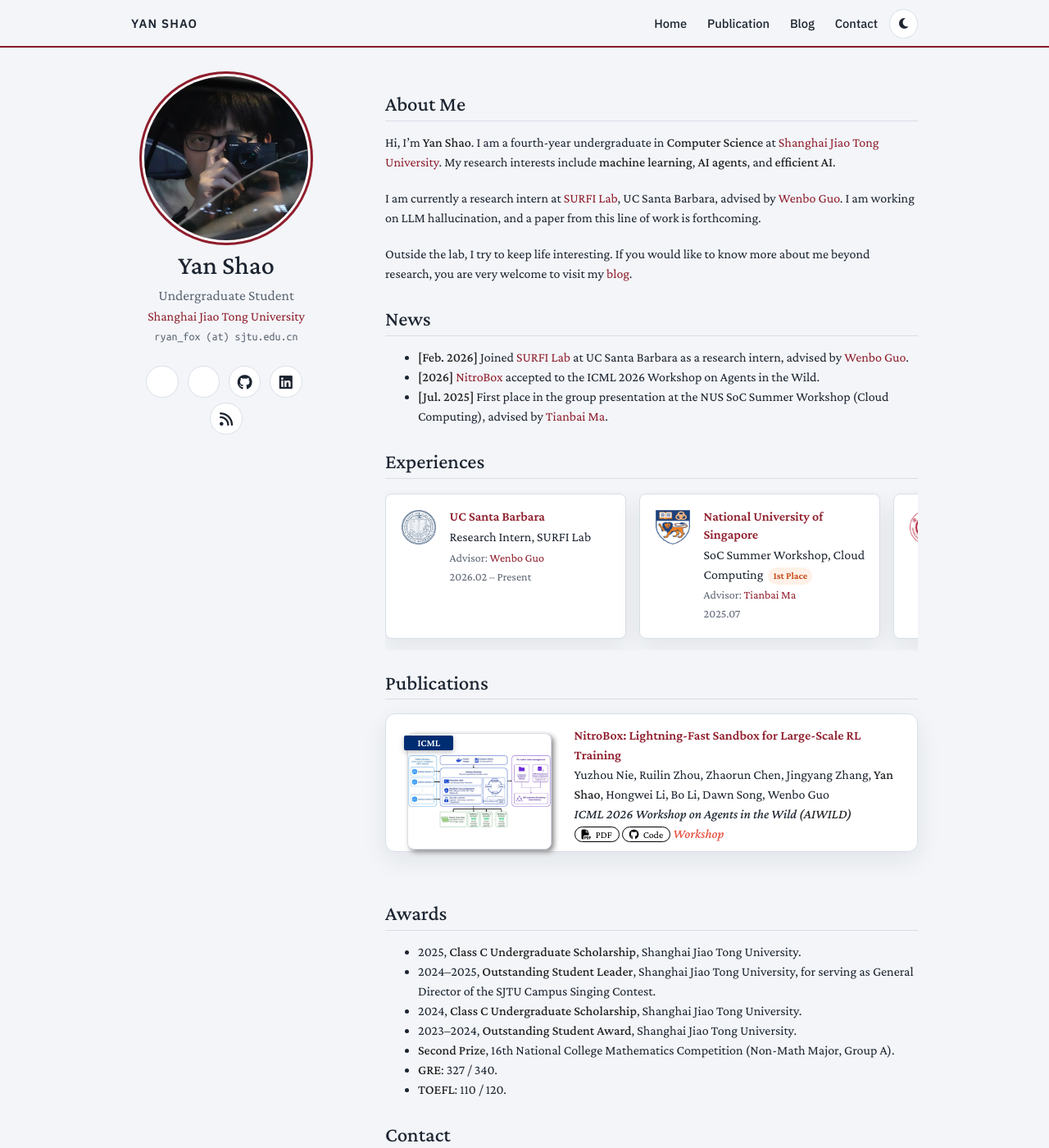
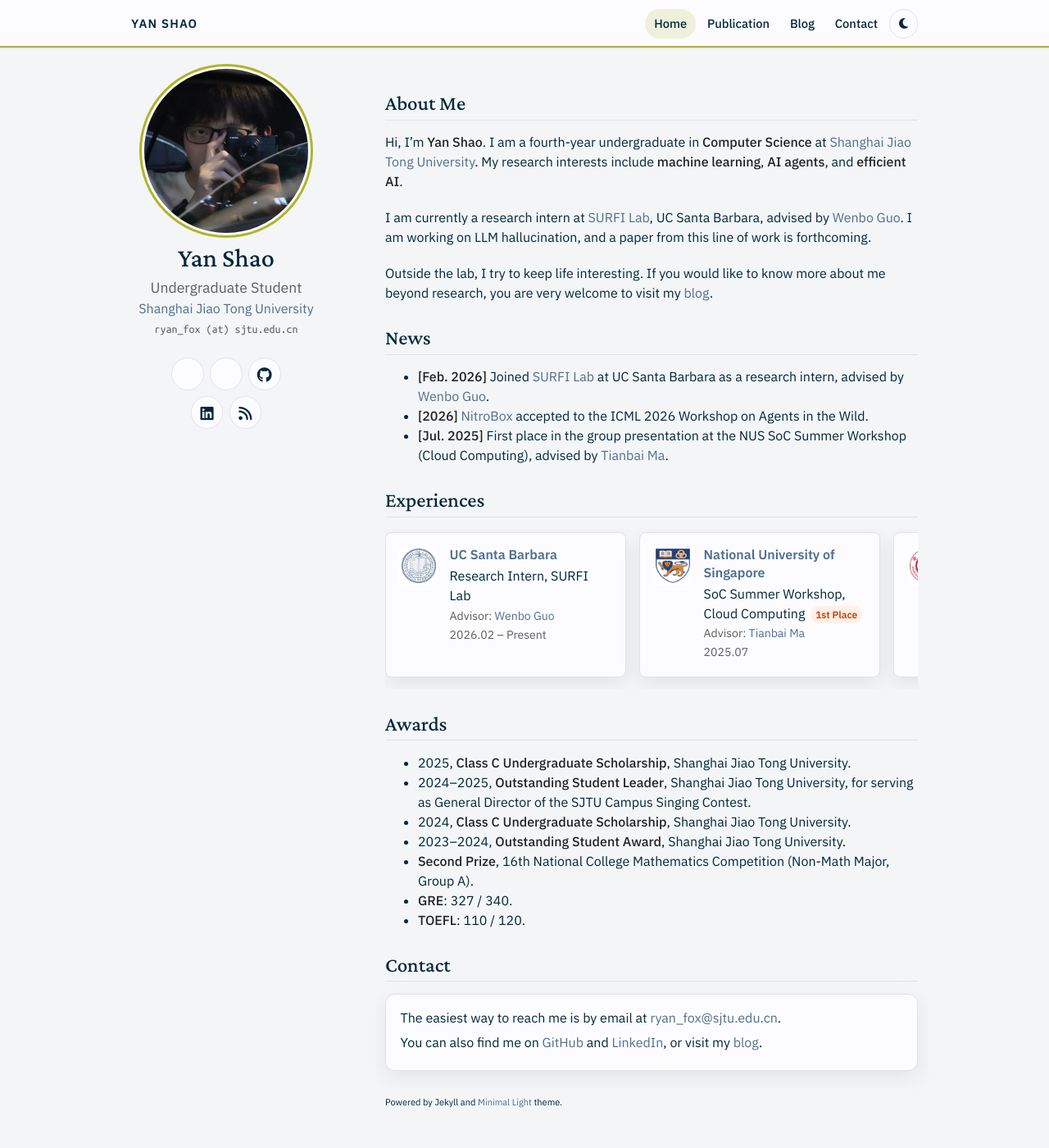
Before and after one commit to RyanStarFox/academic_page, a Jekyll site: the page built from index.md, in a window 1280 px wide and 1400 px high. Shown: the whole window at 82% size. Built offline with Jekyll 4.4.1, drawn with Linux system fonts in a browser that asks for light colours; a style sheet for code colours, icons or effects is not loaded; our own code applies the rules of GitHub Pages for plain Markdown files.

Commit message:
Match the blog palette, fix dark-mode type, and split publications into its own page.
Co-authored-by: Cursor <cursoragent@cursor.com>

```diff
--- a/_includes/publications.md
+++ b/_includes/publications.md
@@ -1,4 +1,4 @@
-<h2 id="publications" style="margin: 2px 0px -15px;">Publications</h2>
+<h2 id="publications">Publications</h2>
 
 <div class="publications">
 <ol class="bibliography">
@@ -7,15 +7,15 @@
 
 <li>
 <div class="pub-row">
-  <div class="col-sm-3 abbr" style="position: relative;padding-right: 15px;padding-left: 15px;">
+      <div class="col-sm-3 abbr" style="position: relative;">
     {% if link.image %}
-    <img src="{{ link.image }}" class="teaser img-fluid z-depth-1" style="width=100;height=40%">
+    <img src="{{ link.image }}" class="teaser img-fluid z-depth-1" alt="{{ link.title }}">
     {% if link.conference_short %}
     <abbr class="badge">{{ link.conference_short }}</abbr>
     {% endif %}
     {% endif %}
   </div>
-  <div class="col-sm-9" style="position: relative;padding-right: 15px;padding-left: 20px;">
+  <div class="col-sm-9" style="position: relative;">
       <div class="title"><a href="{{ link.pdf }}">{{ link.title }}</a></div>
       <div class="author">{{ link.authors }}</div>
       <div class="periodical"><em>{{ link.conference }}</em>
@@ -34,7 +34,7 @@
       <a href="{{ link.bibtex }}" class="btn btn-sm z-depth-0" role="button" target="_blank" style="font-size:12px;">BibTex</a>
       {% endif %}
       {% if link.notes %}
-      <strong> <i style="color:#e74d3c">{{ link.notes }}</i></strong>
+      <strong class="pub-note">{{ link.notes }}</strong>
       {% endif %}
       {% if link.others %}
       {{ link.others }}
@@ -43,7 +43,6 @@
   </div>
 </div>
 </li>
-<br>
 
 {% endfor %}
 
--- a/_layouts/homepage.html
+++ b/_layouts/homepage.html
@@ -30,7 +30,7 @@
 
     <link rel=stylesheet href=https://cdnjs.cloudflare.com/ajax/libs/academicons/1.8.6/css/academicons.min.css integrity="sha256-uFVgMKfistnJAfoCUQigIl+JfUaP47GrRKjf6CTPVmw=" crossorigin=anonymous>
     <link rel="stylesheet" href="https://cdnjs.cloudflare.com/ajax/libs/font-awesome/6.4.2/css/all.min.css" integrity="sha512-z3gLpd7yknf1YoNbCzqRKc4qyor8gaKU1qmn+CShxbuBusANI9QpRohGBreCFkKxLhei6S9CQXFEbbKuqLg0DA==" crossorigin="anonymous" referrerpolicy="no-referrer" />
-    <link rel="stylesheet" href="https://fonts.googleapis.com/css2?family=IBM+Plex+Sans:wght@400;500;600&display=swap">
+    <link rel="stylesheet" href="https://fonts.googleapis.com/css2?family=IBM+Plex+Sans:ital,wght@0,400;0,500;0,600;1,400&display=swap">
 
     {% if site.font == "Sans Serif" %}
     <link rel="stylesheet" href="./assets/css/font_sans_serif.css">
@@ -44,12 +44,12 @@
   <body id="top">
     <nav class="site-nav" aria-label="Primary">
       <div class="site-nav-inner">
-        <a class="site-nav-brand" href="#top">{{ site.title }}</a>
+        <a class="site-nav-brand" href="{{ '/' | relative_url }}">{{ site.title }}</a>
         <div class="site-nav-links">
-          <a href="#top">Home</a>
-          <a href="#publications">Publication</a>
+          <a href="{{ '/' | relative_url }}" {% if page.path == 'index.md' %}class="is-active"{% endif %}>Home</a>
+          <a href="{{ '/publications/' | relative_url }}" {% if page.path == 'publications.md' %}class="is-active"{% endif %}>Publication</a>
           <a href="{{ site.blog_link }}" target="_blank" rel="noopener">Blog</a>
-          <a href="#contact">Contact</a>
+          <a href="{{ '/' | relative_url }}#contact">Contact</a>
           <button class="theme-toggle" id="theme-toggle" type="button" aria-label="Toggle color theme">
             <i class="fas fa-moon" aria-hidden="true"></i>
             <i class="fas fa-sun" aria-hidden="true"></i>
@@ -81,35 +81,25 @@
         <br>
         <br>
         <div class="social-icons">
+          <div class="social-row">
             {% if site.google_scholar %}
-        <a style="margin: 0 5px 0 0" href="{{ site.google_scholar }}">
-          <i class="ai ai-google-scholar" style="font-size:1.2rem"></i>
-        </a>
+            <a href="{{ site.google_scholar }}"><i class="ai ai-google-scholar" style="font-size:1.2rem"></i></a>
             {% endif %}
-
             {% if site.cv_link %}
-        <a style="margin: 0 5px 0 0" href="{{ site.cv_link }}">
-          <i class="ai ai-cv" style="font-size:1.3rem;"></i>
-        </a>
+            <a href="{{ site.cv_link }}"><i class="ai ai-cv" style="font-size:1.3rem;"></i></a>
             {% endif %}
-
             {% if site.github_link %}
-        <a style="margin: 0 5px 0 0" href="{{ site.github_link }}">
-          <i class="fab fa-github"></i>
-        </a>
+            <a href="{{ site.github_link }}"><i class="fab fa-github"></i></a>
             {% endif %}
-
+          </div>
+          <div class="social-row">
             {% if site.linkedin %}
-        <a style="margin: 0 5px 0 0" href="{{ site.linkedin }}">
-          <i class="fab fa-linkedin"></i>
-        </a>
+            <a href="{{ site.linkedin }}"><i class="fab fa-linkedin"></i></a>
             {% endif %}
-
             {% if site.blog_link %}
-        <a style="margin: 0 0 0 0" href="{{ site.blog_link }}">
-          <i class="fas fa-rss"></i>
-        </a>
+            <a href="{{ site.blog_link }}"><i class="fas fa-rss"></i></a>
             {% endif %}
+          </div>
         </div>
         <br>
 
--- a/_sass/custom.scss
+++ b/_sass/custom.scss
@@ -1,28 +1,32 @@
 :root,
 html[data-theme="light"] {
-  --paper: #f3f5f8;
-  --card: #ffffff;
-  --ink: #1c2430;
-  --muted: #5c6573;
-  --line: #d8dee8;
-  --accent: #8f1d2c;
-  --accent-soft: #f4e6e8;
-  --shadow: 0 10px 30px rgba(28, 36, 48, 0.08);
-  --nav: rgba(243, 245, 248, 0.92);
-  --icon: #1c2430;
+  --paper: #f4f5f7;
+  --card: #fcfcfe;
+  --ink: #00283a;
+  --muted: #5d5d5e;
+  --line: #e1e1eb;
+  --accent: #4f6f8f;
+  --accent-strong: #00283a;
+  --highlight: #afb42b;
+  --accent-soft: rgba(175, 180, 43, 0.16);
+  --shadow: 0 8px 24px rgba(0, 40, 58, 0.08);
+  --nav: rgba(252, 252, 254, 0.94);
+  --icon: #00283a;
 }
 
 html[data-theme="dark"] {
-  --paper: #13171f;
-  --card: #1c2230;
-  --ink: #e8edf4;
-  --muted: #a7b0bd;
-  --line: #2c3444;
-  --accent: #e2a3ac;
-  --accent-soft: #2a2226;
-  --shadow: 0 10px 30px rgba(0, 0, 0, 0.28);
-  --nav: rgba(19, 23, 31, 0.92);
-  --icon: #e8edf4;
+  --paper: #00151f;
+  --card: #00283a;
+  --ink: #dedee0;
+  --muted: #d1d9e9;
+  --line: #063c54;
+  --accent: #afb42b;
+  --accent-strong: #c0ca33;
+  --highlight: #afb42b;
+  --accent-soft: rgba(175, 180, 43, 0.18);
+  --shadow: 0 8px 24px rgba(0, 0, 0, 0.35);
+  --nav: rgba(0, 21, 31, 0.94);
+  --icon: #dedee0;
 }
 
 html {
@@ -44,12 +48,26 @@ section h2 {
 body {
   background: var(--paper);
   color: var(--ink);
+  font-family: "IBM Plex Sans", "Helvetica Neue", sans-serif;
+  padding-top: 58px;
+}
+
+h1, h2, h3, h4, h5, h6,
+header h1 {
   font-family: "Crimson Pro", "Times New Roman", serif;
+  color: var(--ink);
+}
+
+html[data-theme="dark"] strong,
+html[data-theme="dark"] header ul a strong {
+  color: var(--ink) !important;
 }
 
 .site-nav {
-  position: sticky;
+  position: fixed;
   top: 0;
+  left: 0;
+  right: 0;
   z-index: 200;
   display: flex;
   align-items: center;
@@ -59,7 +77,7 @@ body {
   background: var(--nav);
   backdrop-filter: blur(12px);
   border-bottom: 1px solid var(--line);
-  box-shadow: inset 0 -2px 0 var(--accent);
+  box-shadow: inset 0 -2px 0 var(--highlight);
 }
 
 .site-nav-inner {
@@ -97,9 +115,10 @@ body {
 }
 
 .site-nav-links a:hover,
+.site-nav-links a.is-active,
 .theme-toggle:hover {
   background: var(--accent-soft);
-  color: var(--accent);
+  color: var(--accent-strong);
 }
 
 .theme-toggle {
@@ -123,7 +142,7 @@ html[data-theme="dark"] .theme-toggle .fa-sun { display: inline-block; }
 }
 
 header {
-  top: 4.2rem;
+  top: 58px;
   padding-top: 1.6rem;
 }
 
@@ -162,20 +181,26 @@ header a.image.avatar img {
   padding: 0 !important;
   object-fit: cover;
   border-radius: 50%;
-  box-shadow: 0 0 0 3px var(--card), 0 0 0 6px var(--accent);
+  box-shadow: 0 0 0 3px var(--card), 0 0 0 6px var(--highlight);
 }
 
 .social-icons {
   display: flex;
+  flex-direction: column;
+  align-items: center;
+  gap: 0.45rem;
+}
+
+.social-row {
+  display: flex;
   justify-content: center;
-  flex-wrap: wrap;
-  gap: 0.35rem;
+  gap: 0.45rem;
 }
 
 .social-icons a {
   width: 2.35rem;
   height: 2.35rem;
-  margin: 0;
+  margin: 0 !important;
   color: var(--icon) !important;
   background: var(--card);
   border: 1px solid var(--line);
@@ -183,8 +208,8 @@ header a.image.avatar img {
 }
 
 .social-icons a:hover {
-  background: var(--accent);
-  color: #fff !important;
+  background: var(--highlight);
+  color: #00283a !important;
   transform: translateY(-1px);
 }
 
@@ -221,18 +246,58 @@ section a {
   color: var(--muted);
 }
 
+.publications ol.bibliography {
+  list-style: none;
+  padding: 0;
+  margin: 0;
+}
+
+.publications ol.bibliography > li {
+  margin-bottom: 1rem;
+}
+
+.publications ol.bibliography > li > br {
+  display: none;
+}
+
 .publications ol.bibliography li {
   background: var(--card);
   border: 1px solid var(--line);
   border-radius: 12px;
-  padding: 0.85rem 0.4rem 0.6rem;
+  padding: 16px;
   box-shadow: var(--shadow);
 }
 
+.publications ol.bibliography li .pub-row {
+  display: grid;
+  grid-template-columns: minmax(160px, 220px) 1fr;
+  gap: 16px;
+  align-items: stretch;
+}
+
+.publications ol.bibliography li .abbr {
+  display: flex;
+  align-items: stretch;
+  height: auto;
+  margin: 0;
+  padding: 0;
+}
+
 .publications ol.bibliography li .teaser {
+  display: block;
+  width: 100%;
+  height: 100%;
+  min-height: 120px;
+  margin: 0;
+  object-fit: contain;
+  object-position: left center;
   background: var(--card);
   box-shadow: none;
   border: 1px solid var(--line);
+}
+
+.publications ol.bibliography li .col-sm-9 {
+  padding: 0;
 }
 
 .publications ol.bibliography li .links a.btn {
@@ -243,9 +308,14 @@ section a {
 }
 
 .publications ol.bibliography li .links a.btn:hover {
-  color: #fff;
-  background: var(--accent);
-  border-color: var(--accent);
+  color: #00283a;
+  background: var(--highlight);
+  border-color: var(--highlight);
+}
+
+.pub-note {
+  color: var(--accent);
+  font-style: italic;
 }
 
 .contact-card {
@@ -296,4 +366,8 @@ section a {
     padding: 0.4rem 0.45rem;
     font-size: 0.84rem;
   }
+
+  .publications ol.bibliography li .abbr {
+    padding: 16px;
+  }
 }
--- a/assets/css/publications.css
+++ b/assets/css/publications.css
@@ -18,9 +18,9 @@
     box-shadow: 0 2px 5px 0 rgb(0 0 0 / 16%), 0 2px 10px 0 rgb(0 0 0 / 12%);
 }
 
-:root { --global-bg-color: #ffffff; --global-code-bg-color: rgba(181, 9, 172, 0.05); --global-text-color: #000000; --global-text-color-light: #828282; --global-theme-color: #002D72; --global-hover-color: #ffb81c; --global-footer-bg-color: #1c1c1c; --global-footer-text-color: #e8e8e8; --global-footer-link-color: #ffffff; --global-distill-app-color: #828282; }
+:root { --global-bg-color: #fcfcfe; --global-code-bg-color: rgba(175, 180, 43, 0.08); --global-text-color: #00283a; --global-text-color-light: #5d5d5e; --global-theme-color: #00283a; --global-hover-color: #afb42b; --global-footer-bg-color: #00151f; --global-footer-text-color: #dedee0; --global-footer-link-color: #ffffff; --global-distill-app-color: #5d5d5e; }
 
-html[data-theme="dark"] { --global-theme-color: #e2a3ac; }
+html[data-theme="dark"] { --global-theme-color: #afb42b; }
 
 blockquote { background: var(--global-bg-color); border-left: 2px solid var(--global-theme-color); margin: 1.5em 10px; padding: 0.5em 10px; font-size: 1.2rem; }
 
@@ -40,7 +40,7 @@ blockquote { background: var(--global-bg-color); border-left: 2px solid var(--gl
 
 .publications ol.bibliography li { min-height: 110px; margin-bottom: 0.5rem; }
 
-.publications ol.bibliography li .abbr { height: 8rem; margin-bottom: 0.5rem; }
+.publications ol.bibliography li .abbr { height: auto; margin-bottom: 0; }
 
 .publications ol.bibliography li .abbr abbr { display: inline-block; background-color: var(--global-theme-color); padding-left: 1rem; padding-right: 1rem; position: absolute; top: 8px; left: 16px; }
 
@@ -58,7 +58,7 @@ blockquote { background: var(--global-bg-color); border-left: 2px solid var(--gl
 
 .publications ol.bibliography li .author > em { border-bottom: 1px solid; font-style: normal; }
 
-.publications ol.bibliography li .links a.btn { color: #000000; border: 1px solid #000000; padding-left: 0.5rem; padding-right: 0.5rem; padding-top: 0.1rem; padding-bottom: 0.1rem; }
+.publications ol.bibliography li .links a.btn { color: var(--ink, #00283a); border: 1px solid var(--line, #e1e1eb); padding-left: 0.5rem; padding-right: 0.5rem; padding-top: 0.1rem; padding-bottom: 0.1rem; }
 
 .publications ol.bibliography li .links a.btn i { margin-right: 0.25em; }
 
@@ -78,4 +78,4 @@ html[data-theme="dark"] .publications ol.bibliography li .links a.btn { color: v
 
 .publications ol.bibliography li div.abstract.hidden.open { border-color: var(--global-text-color); }
 
-.publications ol.bibliography li .teaser { border-radius: 8px; box-shadow: 3px 3px 6px #888; height: 140px; width: 270px; margin-top: 5px; margin-left: 5px; margin-bottom: 5px; object-fit: contain; background: #fff; }
+.publications ol.bibliography li .teaser { border-radius: 8px; height: 100%; width: 100%; max-width: none; margin: 0; object-fit: contain; object-position: left center; background: var(--card, #fcfcfe); }
--- a/index.md
+++ b/index.md
@@ -20,8 +20,6 @@ Outside the lab, I try to keep life interesting. If you would like to know more
 
 {% include_relative _includes/experiences.md %}
 
-{% include_relative _includes/publications.md %}
-
 ## Awards
 
 - 2025, **Class C Undergraduate Scholarship**, Shanghai Jiao Tong University.
```
Also changed, not shown: publications.md (added, +6 -0 lines). Lines whose indentation alone changed are shown as unchanged.
